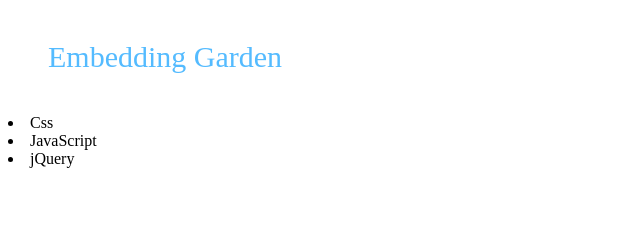
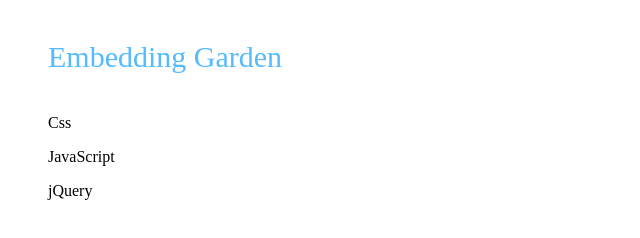
Before and after one commit to ocreurer/ocreurer.github.io, a plain HTML site: page index.html in a window 1280 px wide. Shown: the whole page, without its empty margins (0-640 px from the left). Drawn offline with Linux system fonts and the light colour scheme.

Commit message:
update index.html

```diff
--- a/index.html
+++ b/index.html
@@ -6,9 +6,11 @@
   <body>
     <header>
       <h1>Embedding Garden</h1>
-      <li>Css</li>
-      <li>JavaScript</li>
-      <li>jQuery</li>
+      <div id="nav">
+        <ul>Css</ul>
+        <ul>JavaScript</ul>
+        <ul>jQuery</ul>
+      </div>
     </header>
   </body>
 </html>
```
